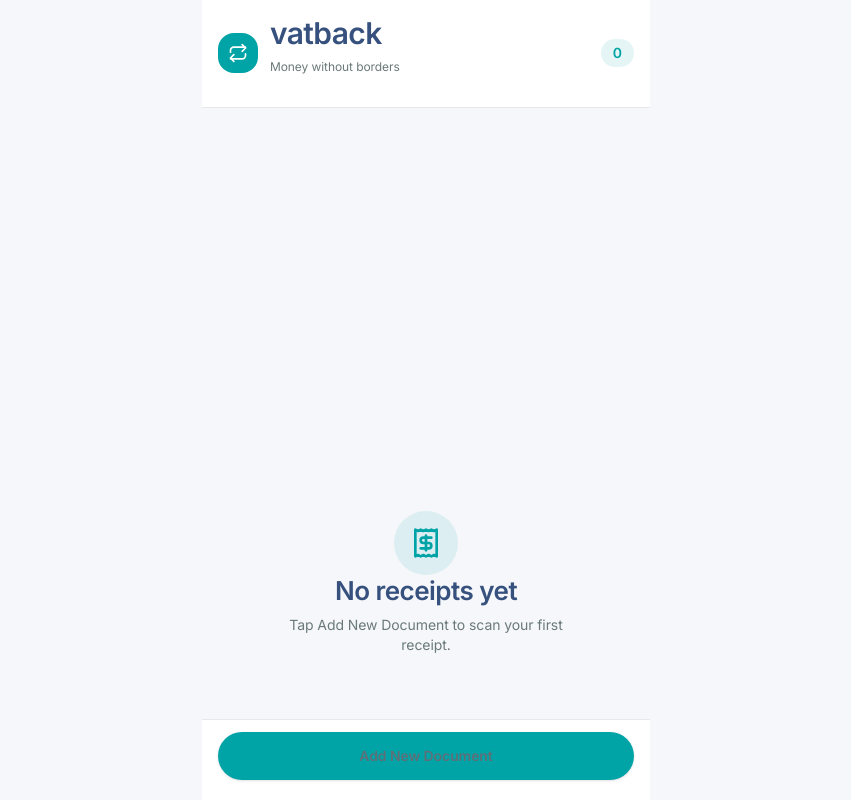
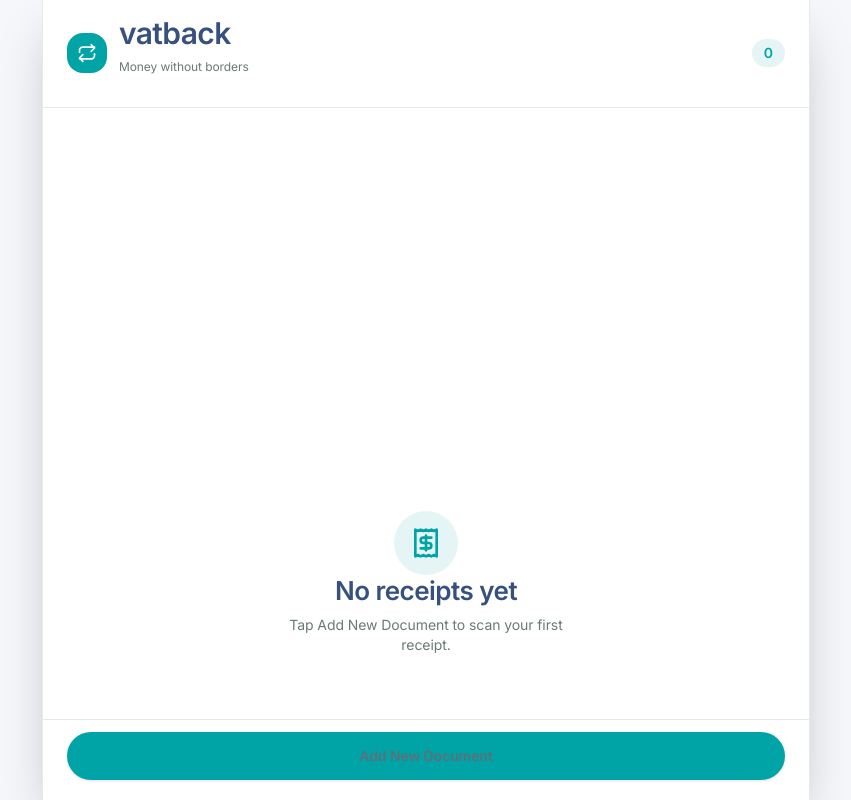
Before and after one commit to rcsenge/wise-vat-back, a website: page www/index.html in a window 1280 px wide. Shown: the whole page, without its empty margins (214-1065 px from the left). Drawn offline with Linux system fonts and the light colour scheme.

Commit message:
feat: make employee app responsive for desktop

```diff
--- a/www/index.html
+++ b/www/index.html
@@ -22,9 +22,11 @@
   <body
     class="bg-[#f5f7fa] font-[Inter,ui-sans-serif,system-ui,sans-serif] text-[#163300] antialiased"
   >
-    <main class="mx-auto flex min-h-dvh w-full max-w-md flex-col">
+    <main
+      class="mx-auto flex min-h-dvh w-full max-w-md flex-col sm:max-w-3xl sm:border-x sm:border-[#e6e9ea] sm:bg-white sm:shadow-2xl"
+    >
       <header
-        class="sticky top-0 z-10 border-b border-[#e6e9ea] bg-white px-4 pt-[max(1rem,env(safe-area-inset-top))] pb-4"
+        class="sticky top-0 z-10 border-b border-[#e6e9ea] bg-white px-4 pt-[max(1rem,env(safe-area-inset-top))] pb-4 sm:px-6"
       >
         <div class="flex items-center justify-between">
           <div class="flex items-center gap-3">
@@ -63,12 +65,15 @@
         </div>
       </header>
 
-      <section aria-labelledby="scan-heading" class="flex-1 px-4 py-4">
+      <section aria-labelledby="scan-heading" class="flex-1 px-4 py-4 sm:px-6">
         <h2 id="scan-heading" class="sr-only">Scanned receipts</h2>
-        <ul id="receipt-list" class="space-y-3"></ul>
+        <ul
+          id="receipt-list"
+          class="space-y-3 sm:grid sm:grid-cols-2 sm:gap-4 sm:space-y-0"
+        ></ul>
       </section>
 
-      <section id="empty-state" class="px-4 pt-16 pb-12">
+      <section id="empty-state" class="px-4 pt-16 pb-12 sm:px-6 sm:pt-24">
         <div class="mx-auto max-w-xs text-center">
           <div
             class="mx-auto grid h-16 w-16 place-items-center rounded-full bg-[#00a4a6]/10 text-[#00a4a6]"
@@ -98,11 +103,11 @@
       </section>
 
       <footer
-        class="sticky bottom-0 z-10 border-t border-[#e6e9ea] bg-white/95 px-4 pt-3 pb-[max(1rem,env(safe-area-inset-bottom))] backdrop-blur"
+        class="sticky bottom-0 z-10 border-t border-[#e6e9ea] bg-white/95 px-4 pt-3 pb-[max(1rem,env(safe-area-inset-bottom))] backdrop-blur sm:px-6"
       >
         <label
           for="document-input"
-          class="block w-full cursor-pointer rounded-full bg-[#00a4a6] px-4 py-3.5 text-center text-base font-semibold text-white shadow-sm transition-colors hover:bg-[#009094]"
+          class="block w-full cursor-pointer rounded-full bg-[#00a4a6] px-4 py-3.5 text-center text-base font-semibold text-white shadow-sm transition-colors hover:bg-[#009094] sm:mx-auto sm:max-w-sm"
         >
           Add New Document
         </label>
@@ -118,7 +123,7 @@
 
     <dialog
       id="receipt-dialog"
-      class="w-[calc(100%-2rem)] max-w-sm rounded-3xl bg-white p-5 text-[#163300] shadow-2xl backdrop:bg-black/50"
+      class="w-[calc(100%-2rem)] max-w-sm rounded-3xl bg-white p-5 text-[#163300] shadow-2xl backdrop:bg-black/50 sm:max-w-md"
     >
       <h2 class="text-base font-semibold">Receipt details</h2>
       <p class="mt-1 text-xs text-[#6b7a78]">
```
Also changed, not shown: www/style.css.
